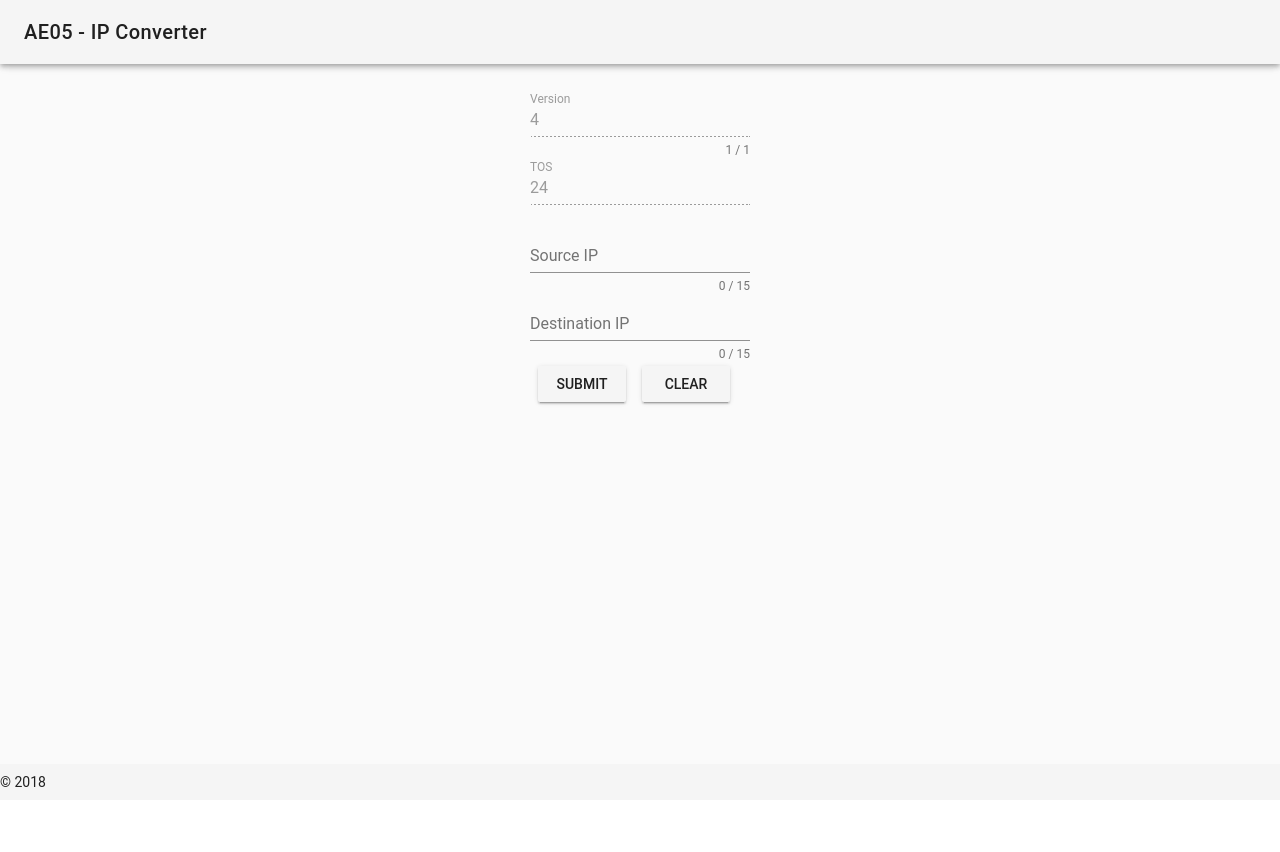
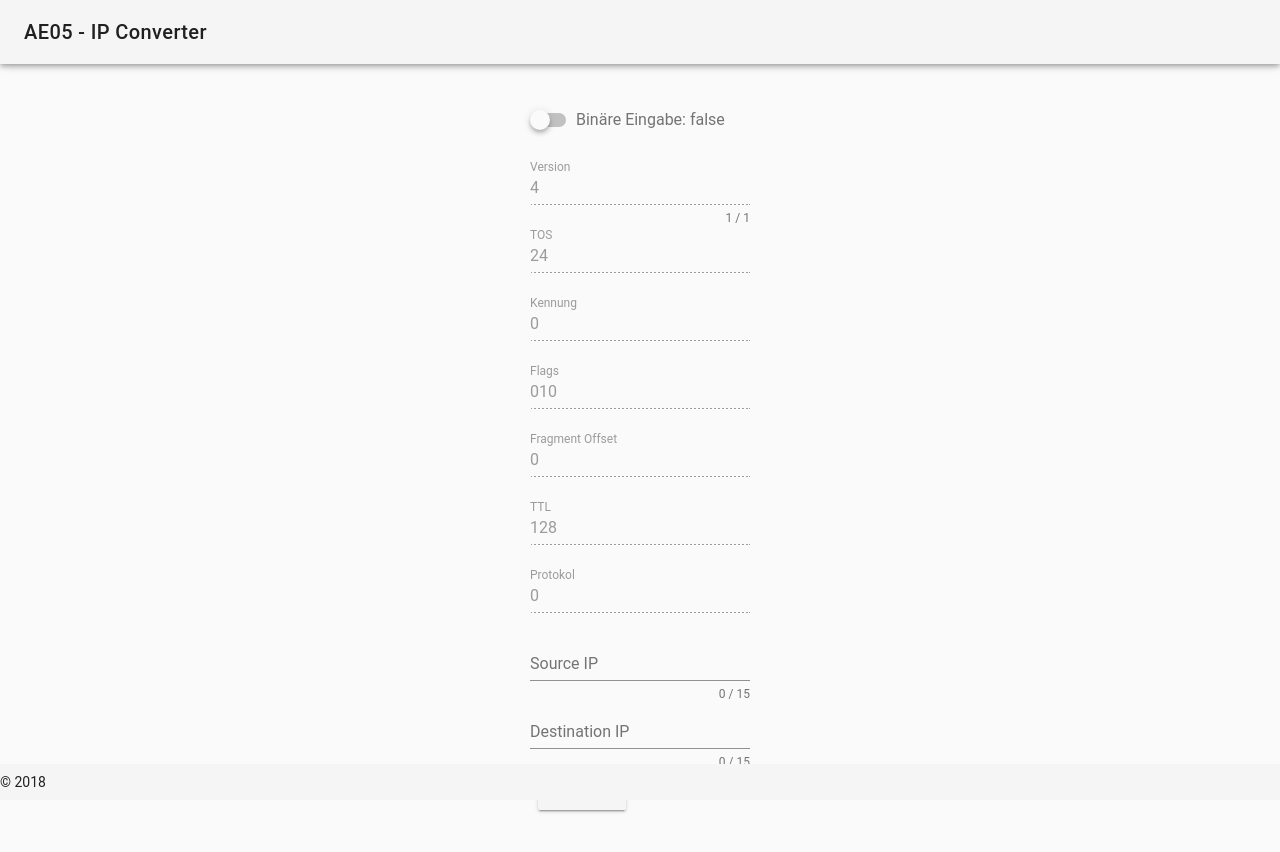
Before and after one commit to filipweidemann/ae05-ip-converter, a Vue app in the folder frontend/: page / in a window 1280 px wide. Shown: the top 852 px of the page. Before the commit the page ends 800 px from the top, so only its background shows below. Built offline with nearby package versions, Linux system fonts and the light colour scheme; the HTML template or start-up script is replaced by a standard one.

Commit message:
add more frontend sugar

```diff
--- a/frontend/src/components/CConverter.vue
+++ b/frontend/src/components/CConverter.vue
@@ -4,8 +4,14 @@
       <v-layout column align-center>
         <v-form ref="form" v-model="valid" lazy-validation>
 
+          <v-switch
+            :label="`Binäre Eingabe: ${binaryInput.toString()}`"
+            v-model="binaryInput"
+          ></v-switch>
+
+          <div v-if="!binaryInput">
             <v-text-field
-            v-model="version"
+              v-model="headerString.version"
               :counter="1"
               label="Version"
               required
@@ -13,25 +19,131 @@
             ></v-text-field>
 
             <v-text-field
-            v-model="tos"
+              v-model="headerString.tos"
               label="TOS"
               required
               disabled
             ></v-text-field>
 
             <v-text-field
-            v-model="source"
+              v-model="headerString.identifier"
+              label="Kennung"
+              required
+              disabled
+            ></v-text-field>
+
+            <v-text-field
+              v-model="headerString.flags"
+              label="Flags"
+              required
+              disabled
+            ></v-text-field>
+
+            <v-text-field
+              v-model="headerString.offset"
+              label="Fragment Offset"
+              required
+              disabled
+            ></v-text-field>
+
+            <v-text-field
+              v-model="headerString.ttl"
+              label="TTL"
+              required
+              disabled
+            ></v-text-field>
+
+            <v-text-field
+              v-model="headerString.protocol"
+              label="Protokol"
+              required
+              disabled
+            ></v-text-field>
+
+            <v-text-field
+              v-model="headerString.source"
+              :rules="ipRules"
               :counter="15"
               label="Source IP"
               required
             ></v-text-field>
 
             <v-text-field
-            v-model="destination"
+              v-model="headerString.destination"
+              :rules="ipRules"
               :counter="15"
               label="Destination IP"
               required
             ></v-text-field>
+          </div>
+
+          <div v-if="binaryInput">
+            <v-text-field
+              v-model="headerBinary.version"
+              :counter="3"
+              label="Version"
+              required
+              disabled
+            ></v-text-field>
+
+            <v-text-field
+              v-model="headerBinary.tos"
+              label="TOS"
+              required
+              disabled
+            ></v-text-field>
+
+            <v-text-field
+              v-model="headerBinary.identifier"
+              label="Kennung"
+              required
+              disabled
+            ></v-text-field>
+
+            <v-text-field
+              v-model="headerBinary.flags"
+              label="Flags"
+              required
+              disabled
+            ></v-text-field>
+
+            <v-text-field
+              v-model="headerBinary.offset"
+              label="Fragment Offset"
+              required
+              disabled
+            ></v-text-field>
+
+            <v-text-field
+              v-model="headerBinary.ttl"
+              label="TTL"
+              required
+              disabled
+            ></v-text-field>
+
+            <v-text-field
+              v-model="headerBinary.protocol"
+              label="Protokol"
+              required
+              disabled
+            ></v-text-field>
+
+            <v-text-field
+              v-model="headerBinary.source"
+              :rules="ipRulesBinary"
+              :counter="32"
+              label="Source IP"
+              required
+            ></v-text-field>
+
+            <v-text-field
+              v-model="headerBinary.destination"
+              :rules="ipRulesBinary"
+              :counter="32"
+              label="Destination IP"
+              required
+            ></v-text-field>
+          </div>
 
           <v-btn
             :disabled="!valid"
@@ -39,7 +151,6 @@
           >
             submit
           </v-btn>
-          <v-btn @click="clear">clear</v-btn>
         </v-form>
       </v-layout>
     </v-slide-y-transition>
@@ -54,19 +165,49 @@ export default {
 
   data () {
     return {
+      ipRules: [
+        v => !!v || 'IP is required',
+        v => (v && v.length <= 15 && v.length >= 7) || 'IP adresses have a maximum of 15 characters.'
+      ],
+      ipRulesBinary: [
+        v => !!v || 'IP is required',
+        v => (v && v.length == 32) || 'IP adresses contain 32 bits.'
+      ],
       valid: true,
+      binaryInput: false,
+      headerString: {
         version: '4',
         tos: '24',
+        identifier: '0',
+        flags: '010',
+        offset: '0',
+        ttl: '128',
+        protocol: '0',
         source: '',
         destination: ''
+      },
+      headerBinary: {
+        version: '100',
+        tos: '11000',
+        identifier: '0',
+        flags: '010',
+        offset: '0',
+        ttl: '10000000',
+        protocol: '0',
+        source: '',
+        destination: ''
+      }
     }
   },
 
   methods: {
     submitForm () {
-      api.post('convert-to-binary', {
+      let endpoint = this.binaryInput ? 'convert-to-string' : 'convert-to-binary'
+      let payload = this.binaryInput ? this.headerBinary : this.headerString
 
-      })
+      console.log(endpoint)
+
+      api.post(endpoint, payload)
       .then(response => {
         console.log(response.data)
       })
```
Also changed, not shown: 2 other files (tests, documents, lock files or other folders). Lines whose indentation alone changed are shown as unchanged.
